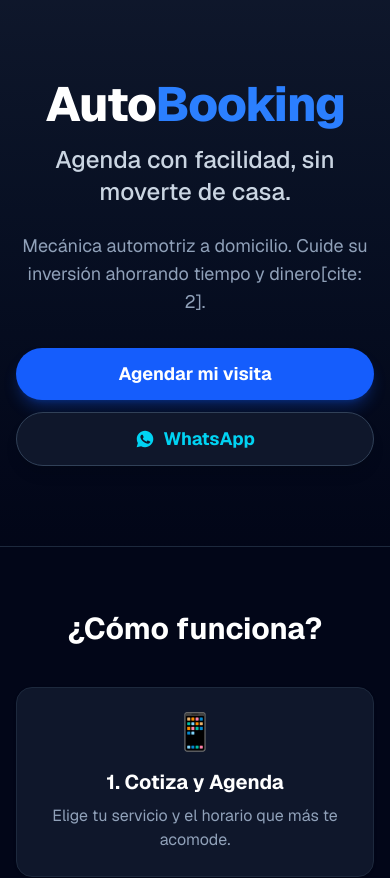
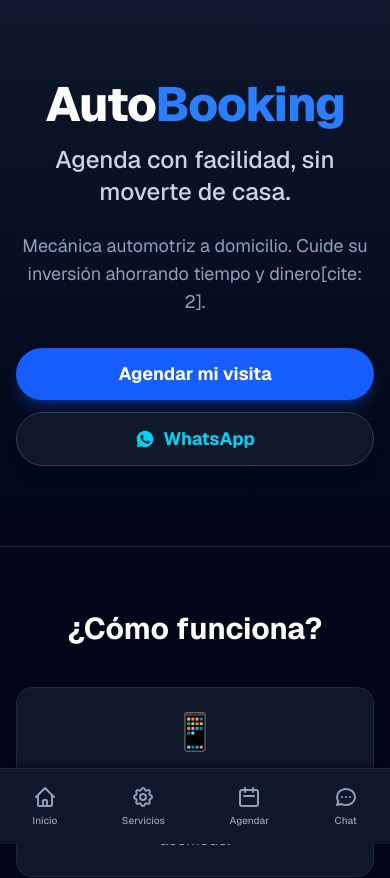
Before and after one commit to benjaminparra608-cloud/AutoBooking-Web, a Next.js app: page / in a window 390 px wide. Shown: the top 878 px of the page. Built offline with nearby package versions, Linux system fonts and the light colour scheme.

Commit message:
Add BottomNav component for navigation

```diff
--- /dev/null
+++ b/app/components/BottomNav.js
@@ -0,0 +1,45 @@
+import React from 'react';
+import { whatsappUrl } from '../lib/config';
+
+export default function BottomNav() {
+  const waLink = whatsappUrl("Hola, necesito ayuda con mi vehículo");
+
+  return (
+    <div className="fixed bottom-0 left-0 w-full bg-slate-900 border-t border-slate-800 z-50 md:hidden flex justify-around items-center pb-2 pt-2 shadow-[0_-4px_6px_-1px_rgba(0,0,0,0.3)]">
+
+      {/* 1. Inicio */}
+      <a href="#" className="flex flex-col items-center p-2 text-slate-400 hover:text-blue-400 transition-colors">
+        <svg className="w-6 h-6 mb-1" fill="none" stroke="currentColor" viewBox="0 0 24 24">
+          <path strokeLinecap="round" strokeLinejoin="round" strokeWidth="2" d="M3 12l2-2m0 0l7-7 7 7M5 10v10a1 1 0 001 1h3m10-11l2 2m-2-2v10a1 1 0 01-1 1h-3m-6 0a1 1 0 001-1v-4a1 1 0 011-1h2a1 1 0 011 1v4a1 1 0 001 1m-6 0h6"></path>
+        </svg>
+        <span className="text-[10px] font-medium">Inicio</span>
+      </a>
+
+      {/* 2. Servicios */}
+      <a href="#servicios" className="flex flex-col items-center p-2 text-slate-400 hover:text-blue-400 transition-colors">
+        <svg className="w-6 h-6 mb-1" fill="none" stroke="currentColor" viewBox="0 0 24 24">
+          <path strokeLinecap="round" strokeLinejoin="round" strokeWidth="2" d="M10.325 4.317c.426-1.756 2.924-1.756 3.35 0a1.724 1.724 0 002.573 1.066c1.543-.94 3.31.826 2.37 2.37a1.724 1.724 0 001.065 2.572c1.756.426 1.756 2.924 0 3.35a1.724 1.724 0 00-1.066 2.573c.94 1.543-.826 3.31-2.37 2.37a1.724 1.724 0 00-2.572 1.065c-.426 1.756-2.924 1.756-3.35 0a1.724 1.724 0 00-2.573-1.066c-1.543.94-3.31-.826-2.37-2.37a1.724 1.724 0 00-1.065-2.572c-1.756-.426-1.756-2.924 0-3.35a1.724 1.724 0 001.066-2.573c-.94-1.543.826-3.31 2.37-2.37.996.608 2.296.07 2.572-1.065z"></path>
+          <path strokeLinecap="round" strokeLinejoin="round" strokeWidth="2" d="M15 12a3 3 0 11-6 0 3 3 0 016 0z"></path>
+        </svg>
+        <span className="text-[10px] font-medium">Servicios</span>
+      </a>
+
+      {/* 3. Agendar */}
+      <a href="#agendar" className="flex flex-col items-center p-2 text-slate-400 hover:text-blue-400 transition-colors">
+        <svg className="w-6 h-6 mb-1" fill="none" stroke="currentColor" viewBox="0 0 24 24">
+          <path strokeLinecap="round" strokeLinejoin="round" strokeWidth="2" d="M8 7V3m8 4V3m-9 8h10M5 21h14a2 2 0 002-2V7a2 2 0 00-2-2H5a2 2 0 00-2 2v12a2 2 0 002 2z"></path>
+        </svg>
+        <span className="text-[10px] font-medium">Agendar</span>
+      </a>
+
+      {/* 4. Chat / WhatsApp */}
+      <a href={waLink} target="_blank" rel="noopener noreferrer" className="flex flex-col items-center p-2 text-slate-400 hover:text-green-400 transition-colors">
+        <svg className="w-6 h-6 mb-1" fill="none" stroke="currentColor" viewBox="0 0 24 24">
+          <path strokeLinecap="round" strokeLinejoin="round" strokeWidth="2" d="M8 12h.01M12 12h.01M16 12h.01M21 12c0 4.418-4.03 8-9 8a9.863 9.863 0 01-4.255-.949L3 20l1.395-3.72C3.512 15.042 3 13.574 3 12c0-4.418 4.03-8 9-8s9 3.582 9 8z"></path>
+        </svg>
+        <span className="text-[10px] font-medium">Chat</span>
+      </a>
+
+    </div>
+  );
+}
```
